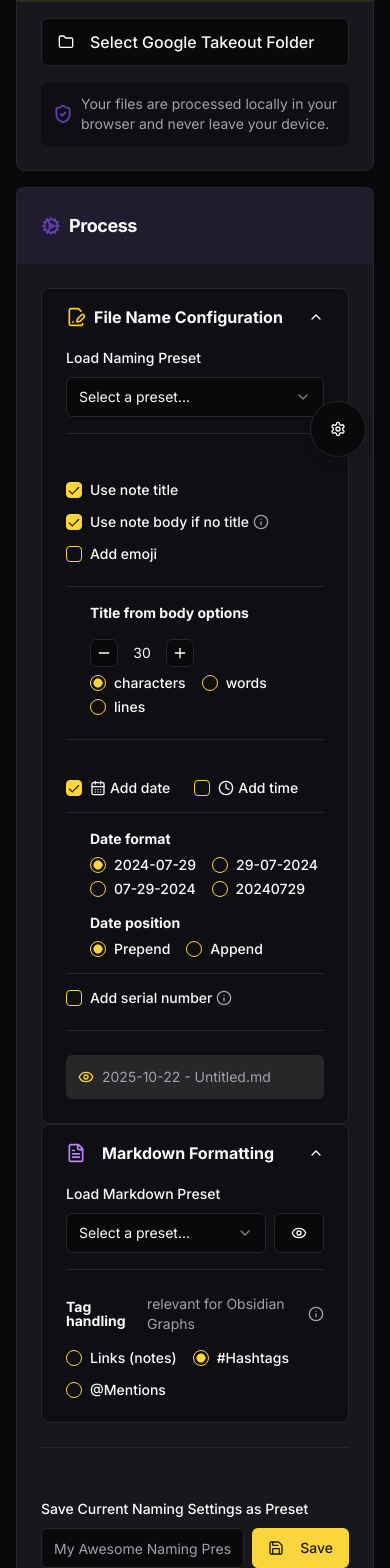
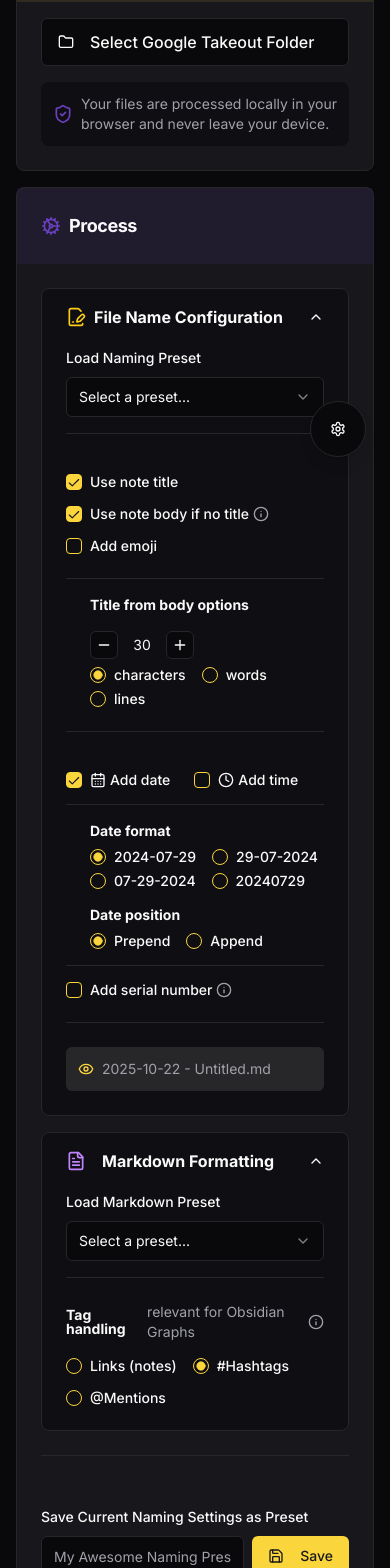
Before and after one commit to chris-obe/KeepToMD, a Next.js app: page / in a window 390 px wide. Shown: the part 363-1931 px from the top of the page. Built offline with nearby package versions, Linux system fonts and the light colour scheme.

Commit message:
fix(ui): Ensure all dialogs are functional and improve their responsiveness

```diff
--- a/src/components/feature/file-processing-area.tsx
+++ b/src/components/feature/file-processing-area.tsx
@@ -210,7 +210,7 @@ function createFilename(data: ReturnType<typeof parseKeepHtml>, options: NamingO
 
   if (dateTimePart && options.datePosition === 'append') {
       if (options.useEmoji && effectiveEmojiPosition === 'beforeDate') {
-          dateTimePart = `${emojiPart} ${dateTimePart}`;
+          dateTimePart = `${emojiPart} ${emojiPart}`;
       }
       if (options.useEmoji && effectiveEmojiPosition === 'afterDate') {
           dateTimePart = `${dateTimePart} ${emojiPart}`;
@@ -820,7 +820,7 @@ export function FileProcessingArea() {
                     </div>
                     <AccordionContent className="px-6 pb-6 pt-0 space-y-6">
                         <Separator />
-                        <div className="flex flex-wrap items-center gap-x-6 gap-y-4 pt-6">
+                        <div className="flex flex-wrap items-center gap-x-6 gap-y-4 pt-4">
                             <div className="flex items-center space-x-2">
                                 <Checkbox id="title" checked={namingOptions.useTitle} onCheckedChange={(checked) => setNamingOptions(prev => ({ ...prev, useTitle: !!checked }))} />
                                 <Label htmlFor="title">Use note title</Label>
@@ -1038,7 +1038,7 @@ export function FileProcessingArea() {
                 </AccordionItem>
             </Card>
 
-            <Card className="bg-background/50 overflow-hidden">
+            <Card className="bg-background/50 overflow-hidden mt-4">
                 <AccordionItem value="item-2" className="border-b-0">
                     <div className="px-6 py-4 space-y-4">
                       <AccordionTrigger className="text-base font-semibold hover:no-underline [&[data-state=open]>svg]:-rotate-180 p-0">
@@ -1062,9 +1062,6 @@ export function FileProcessingArea() {
                                   ))}
                               </SelectContent>
                               </Select>
-                              <Button variant="outline" onClick={handlePreviewClick}>
-                                  <Eye className="h-4 w-4" />
-                              </Button>
                           </div>
                       </div>
                     </div>
--- a/src/components/feature/preferences-menu.tsx
+++ b/src/components/feature/preferences-menu.tsx
@@ -1,3 +1,4 @@
+
 
 "use client";
 
@@ -84,7 +85,7 @@ export function PreferencesMenu() {
     }
 
     return (
-      <TooltipProvider key={item.label}>
+      <TooltipProvider key={item.label} delayDuration={0}>
         <Tooltip>
           <TooltipTrigger asChild>{content}</TooltipTrigger>
           <TooltipContent side="left" align="center">
@@ -114,7 +115,7 @@ export function PreferencesMenu() {
         </div>
 
         {/* Main Trigger Button */}
-        <TooltipProvider>
+        <TooltipProvider delayDuration={0}>
           <Tooltip open={isOpen ? false : undefined}>
             <TooltipTrigger asChild>
               <Button
```
